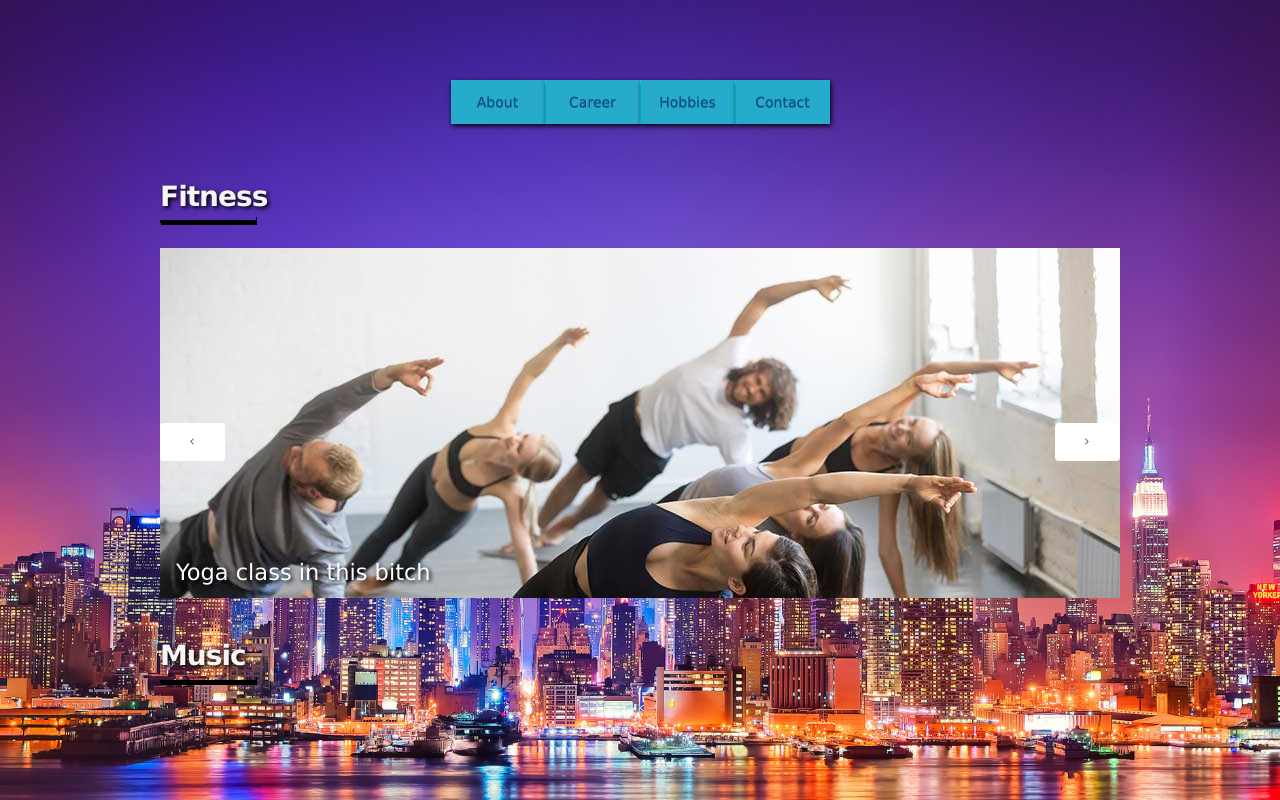
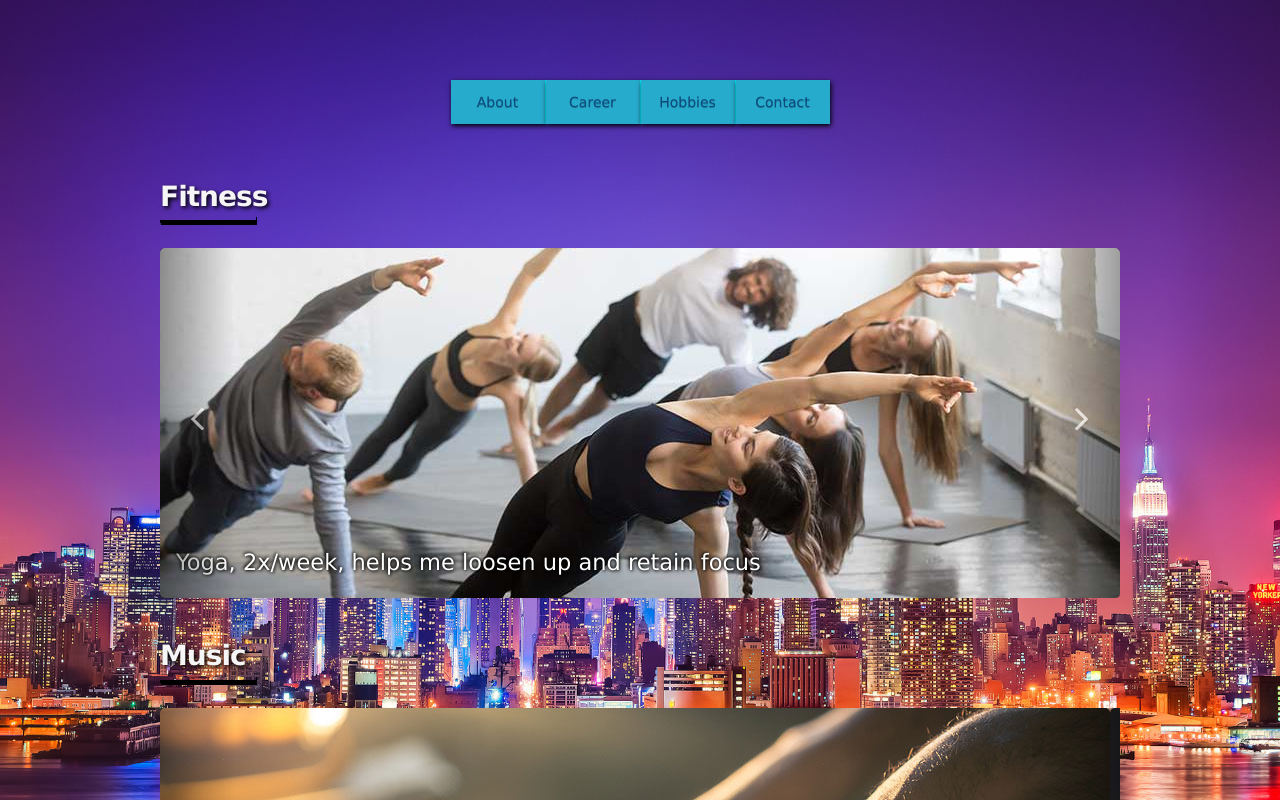
Before and after one commit to feesh96/PersonalWebsite, an Angular app: page /hobbies in a window 1280 px wide. Shown: the top 800 px of the page. Built offline with nearby package versions, Linux system fonts and the light colour scheme.

Commit message:
Finished with slider

```diff
--- a/src/app/career/career.component.html
+++ b/src/app/career/career.component.html
@@ -8,12 +8,12 @@
         <div class="row bottom">
             <div class="two-thirds column" style="text-align: left">
                 <p>Always curious, I like to think my career truly began when I used my first desktop computer.
-    Not cognizant of pixels, the internet, or CPUs, the monitor was a magician, and I was enraptured.
-    My Electrical-Engineering father inspired me to follow my curiosity and pursue a career in computing.</p>
+    At the time, pixels, the internet, CPUs, and monitors were magic to me, and I quickly fell in love with technology.
+    My father is an electrical engineer by trade and inspired me to follow my curiosity and pursue a career in computing.</p>
                 <p>During my tenure at Virginia Tech, I was fortunate enough to land three internships:
     First, I worked with ATEC Wireless to develop a WPF-solution to an RF-signal decoding problem using C# and XAML.
     Next, I developed a Computer-Vision feature to automatically mark all symbols on any floor plan for Lutron Electronics, using the MVVM design pattern with C#, XAML, and SQL.
-    This led to my final internship with Capital One where I was tasked with building a complex data pipeline. </p>
+    This led to my final internship with Capital One where I was tasked with fully integrating into a full-time team to build a complex data pipeline. </p>
                 <p>The work was challenging and exciting enough to bring me back for a full time position in Capital One's New York office, where I currently work in the Capital Markets Technology department.</p>
             </div>
             <div class="one-third column">
--- a/src/app/custom-slider/carousel/carousel.component.css
+++ b/src/app/custom-slider/carousel/carousel.component.css
@@ -13,15 +13,19 @@
 }
 
 .shift {
+  display: block;
   position: absolute;
-  top: 50%;
+  top: 0%;
+  height:100%;
   padding: none;
   border: none;
-  background: white;
+  opacity: 0.6;
+  background: black;
+  background: linear-gradient(to right,rgba(0, 0, 0, 0.637), rgba(240, 240, 240, 0));
 }
 
 .shift:hover {
-  background: #fcc316;
+  opacity: 1;
 }
 
 /* Width and height of slider */
@@ -29,6 +33,7 @@
   position: relative;
   text-align: center;
   color: white;
+  opacity: 2;
   width: 100%;
   height: 350px; /* must match custom-slider height */
 }
--- a/src/app/custom-slider/carousel/carousel.component.html
+++ b/src/app/custom-slider/carousel/carousel.component.html
@@ -8,9 +8,10 @@
     </section>
 
     <div>
-        <button (click)="next()" class="shift" style="right:0%;"><i class="fa fa-angle-right"></i></button>
+        <button (click)="next()" class="shift" style="right:0%; background: linear-gradient(to left,rgba(0, 0, 0, 0.637), rgba(240, 240, 240, 0));">
+            <i class="fa fa-angle-right" style="font-size: 40px; color: white;"></i></button>
     </div>
     <div>
-        <button (click)="prev()" class="shift" style="left:0%;"><i class="fa fa-angle-left"></i></button>
+        <button (click)="prev()" class="shift" style="left:0%;"><i class="fa fa-angle-left" style="font-size: 40px; color: white;"></i></button>
     </div>
 </div>
--- a/src/app/custom-slider/carousel/carousel.component.ts
+++ b/src/app/custom-slider/carousel/carousel.component.ts
@@ -26,7 +26,6 @@ export class CarouselComponent implements AfterViewInit {
   carouselWrapperStyle = {}
 
   next() {
-    if( this.currentSlide + 1 === this.items.length ) return;
     this.currentSlide = (this.currentSlide + 1) % this.items.length;
     const offset = this.currentSlide * this.itemWidth;
     const myAnimation : AnimationFactory = this.buildAnimation(offset);
@@ -41,8 +40,6 @@ export class CarouselComponent implements AfterViewInit {
   }
 
   prev() {
-    if( this.currentSlide === 0 ) return;
-
     this.currentSlide = ((this.currentSlide - 1) + this.items.length) % this.items.length;
     const offset = this.currentSlide * this.itemWidth;
 
--- a/src/app/custom-slider/custom-slider.component.css
+++ b/src/app/custom-slider/custom-slider.component.css
@@ -1,9 +1,11 @@
 .item {
-    padding: 0;
-    bottom: 8px;
+    padding: 0, 0, 18px, 5px;
+    bottom: 18px;
     left: 16px;
     text-align: center;
     position: absolute;
+    border-radius: 10px;
+    text-shadow: .05em .05em .15em rgb(0, 0, 0), -.05em -.05em .15em rgb(0, 0, 0);
   }
   .container {
     position: relative;
@@ -13,11 +15,17 @@
     height: 350px;  /* must match the carousel container height */
     width: 100%;
     overflow: hidden;
+    border-radius: 5px;
   }
 
-.image {
-  object-fit: fill;
+.parent .image {
+  position: relative;
   display: block;
   margin-left: auto;
   margin-right: auto;
+  bottom: 100px;
 }
+
+.parent {
+  position: absolute;
+}
--- a/src/app/custom-slider/custom-slider.component.html
+++ b/src/app/custom-slider/custom-slider.component.html
@@ -1,6 +1,6 @@
-<div style="height: 20%;"> <!-- height of slider -->
+<div class="parent" style="height: 20%;"> <!-- height of slider, not... maybe. CSS sucks -->
     <carousel>
-    <ng-container *ngFor="let item of healthSliderArray;">
+        <ng-container *ngFor="let item of slides;">
             <ng-container *carouselItem>    <!--ng-container helps this stuff get rendered properly-->
                 <div class="container">
                     <img src={{item.img}} class="image">
--- a/src/app/custom-slider/custom-slider.component.ts
+++ b/src/app/custom-slider/custom-slider.component.ts
@@ -1,4 +1,4 @@
-import { Component, OnInit } from '@angular/core';
+import { Component, OnInit, Input, ViewChild, ElementRef } from '@angular/core';
 
 @Component({
   selector: 'app-custom-slider',
@@ -6,25 +6,16 @@ import { Component, OnInit } from '@angular/core';
   styleUrls: ['./custom-slider.component.css']
 })
 export class CustomSliderComponent implements OnInit {
-  healthSliderArray: object[];
-  musicSliderArray: object[];
-  // selectedIndex;
-  // transform;
+  @Input() slides: object[];
 
 
   constructor() {
-    this.healthSliderArray = [
-      { img: "../assets/Yoga_Class.jpg", text: "Yoga class in this bitch" },
-      { img: "../assets/Boxing.jpg", text: "Boxing class in de bi" },
-      { img: "../assets/Resistance.jpg", text: "Resistance training for days" }
-     ]
-    this.musicSliderArray = [
-      {"img": "../assets/Keyboard.jpg", "text": "365 Days Of weddings a year"},
-      {"img": "../assets/Guitar.jpeg", "text": "365 Days Of weddings a year"},
-      {"img": "../assets/Ukulele.jpg", "text": "365 Days Of weddings a year"}
-     ]
+
    }
 
   ngOnInit() {
   }
+
+  ngAfterViewInit() {
+  }
 }
--- a/src/app/hobbies/hobbies.component.html
+++ b/src/app/hobbies/hobbies.component.html
@@ -7,9 +7,10 @@
             </div>
             <div class="row bottom">
                 <div class="row">
-                    <app-custom-slider></app-custom-slider>
+                    <app-custom-slider [slides]="healthSliderArray"></app-custom-slider>
                 </div>
             </div>
+            <div style="height: 350px;"></div>
             <div class="row">
                 <div class="twelve columns">
                     <h3 text-shadow="none">Music</h3>
@@ -17,7 +18,7 @@
             </div>
             <div class="row bottom">
                 <div class="row">
-                    <!-- <slideshow [imageUrls]="musicImages" minHeight="300px"></slideshow> -->
+                    <app-custom-slider [slides]="musicSliderArray"></app-custom-slider>
                 </div>
             </div>
         </div>
--- a/src/app/hobbies/hobbies.component.ts
+++ b/src/app/hobbies/hobbies.component.ts
@@ -8,20 +8,22 @@ import { Component, OnInit } from '@angular/core';
   styleUrls: ['./hobbies.component.css']
 })
 export class HobbiesComponent implements OnInit {
-  fitnessImages: string[] = [
-    '../../assets/Yoga_Class.jpg',
-    '../../assets/Resistance.jpg',
-    '../../assets/Boxing.jpg'
-  ];
-  musicImages: string[] = [
-    '../../assets/Guitar.jpeg',
-    '../../assets/Ukulele.jpg',
-    '../../assets/Keyboard.jpg'
-  ];
+  healthSliderArray = [
+    { img: "../assets/Yoga_Class.jpg", text: "Yoga, 2x/week, helps me loosen up and retain focus" },
+    { img: "../assets/Boxing.jpg", text: "Boxing, 1x/week, keeps my endurance up to shape" },
+    { img: "../assets/Resistance.jpg", text: "Freewight resistance training, 3x/week, strengthens my functional muscles" }
+   ]
+  musicSliderArray = [
+    { img: "../assets/Keyboard.jpg", "text": "Playing the keys helps me riff off melodies for my production"},
+    { img: "../assets/Guitar.jpeg", "text": "I've been playing guitar for over 5 years now"},
+    { img: "../assets/Ukulele.jpg", "text": "Ukulele was the first instrument I taught myself!"}
+   ]
 
-  constructor() { }
+  constructor() {
+   }
 
   ngOnInit() {
+
   }
 
 }
```
Lines whose indentation alone changed are shown as unchanged.
